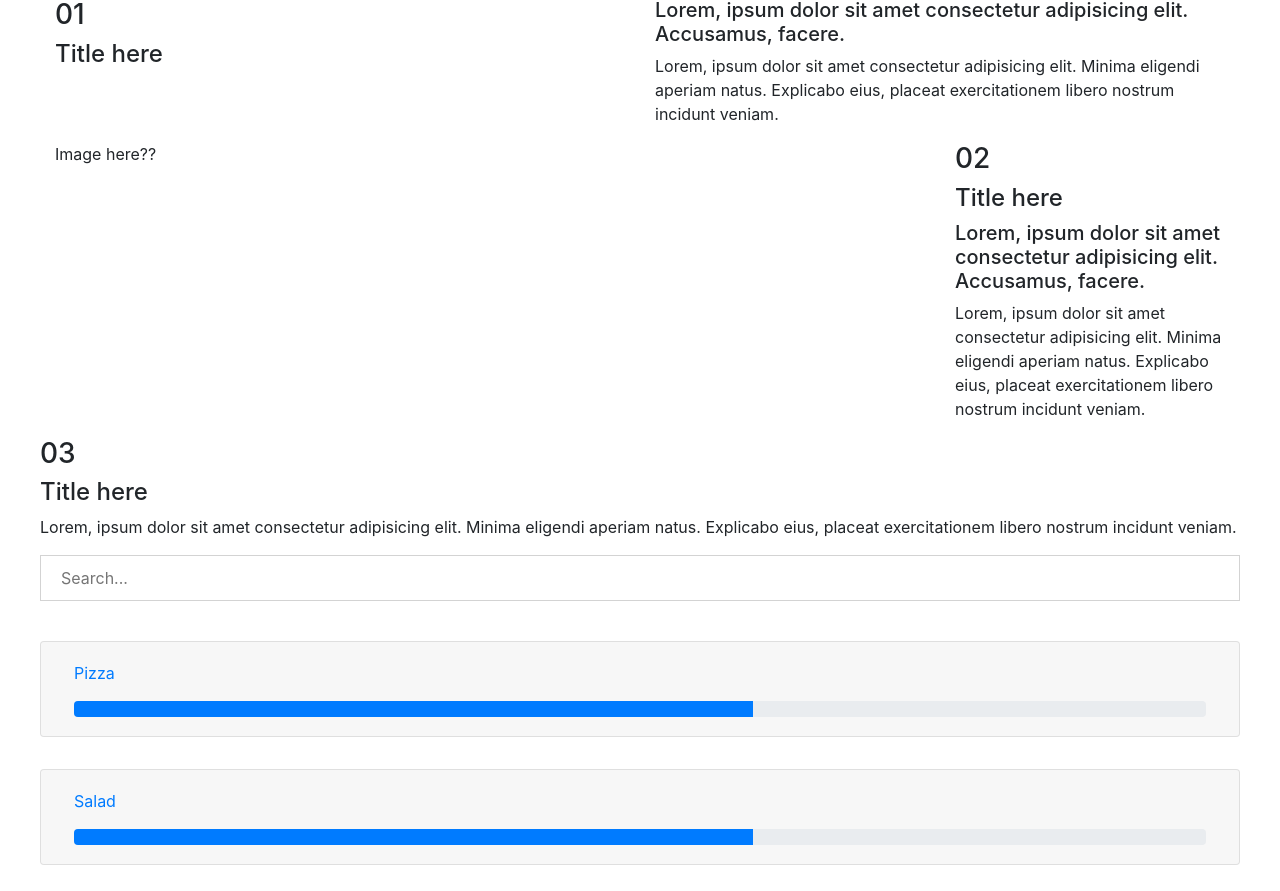
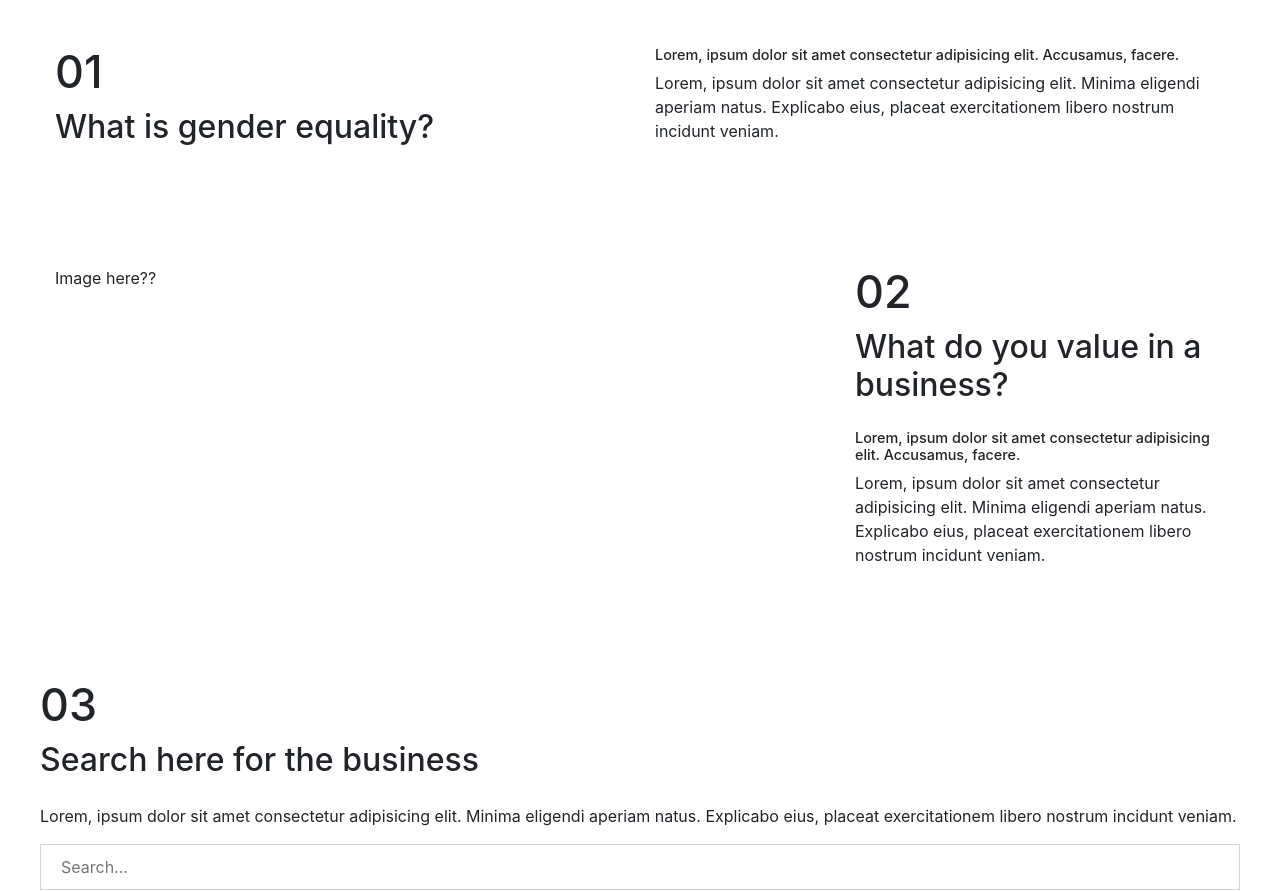
Before and after one commit to sofiafranek/hackathon-project, a React (Create React App) app: page / in a window 1280 px wide. Shown: the part 389-1280 px from the top of the page. Built offline with nearby package versions, Linux system fonts and the light colour scheme.

Commit message:
added more components and styling

```diff
--- a/src/App.css
+++ b/src/App.css
@@ -7,9 +7,40 @@ h2 {
   max-width: 500px;
 }
 
+h3 {
+  font-size: 2.8em;
+}
+
+h4 {
+  font-size: 2em;
+}
+
+h5 {
+  font-size: 0.9em;
+}
+
+.btn-link {
+  color: black;
+}
+
 .container {
   margin: 0 50px;
   padding: 0;
+}
+
+.centered {
+  text-align: center;
+  max-width: 700px;
+  padding: 0 50px;
+  margin: auto;
+}
+
+.card {
+  box-shadow: 0px 0px 3px 0px #d6d6d6;
+}
+
+.card-header {
+  background-color: transparent;
 }
 
 .card-header button {
@@ -20,6 +51,10 @@ h2 {
 main {
   max-width: 1200px;
   margin: auto;
+}
+
+.progress-bar {
+  background-color: lightblue;
 }
 
 .search-box {
--- a/src/App.jsx
+++ b/src/App.jsx
@@ -50,10 +50,10 @@ class App extends Component {
         </Jumbotron>
         <main>
           <div>Image here??</div>
-          <section className="d-flex">
+          <section className="d-flex pt-5 pb-5">
             <div className="col-6">
               <h3>01</h3>
-              <h4>Title here</h4>
+              <h4 className="pb-3">What is gender equality?</h4>
             </div>
             <div className="col-6">
               <h5>Lorem, ipsum dolor sit amet consectetur adipisicing elit. Accusamus, facere.</h5>
@@ -63,13 +63,13 @@ class App extends Component {
               </p>
             </div>
           </section>
-          <section className="d-flex">
-            <div className="col-9">
+          <section className="d-flex pt-5 pb-5">
+            <div className="col-8">
               <div>Image here??</div>
             </div>
-            <div className="col-3">
+            <div className="col-4">
               <h3>02</h3>
-              <h4>Title here</h4>
+              <h4 className="pb-3">What do you value in a business?</h4>
               <h5>Lorem, ipsum dolor sit amet consectetur adipisicing elit. Accusamus, facere.</h5>
               <p>
                 Lorem, ipsum dolor sit amet consectetur adipisicing elit. Minima eligendi aperiam
@@ -77,9 +77,9 @@ class App extends Component {
               </p>
             </div>
           </section>
-          <section>
+          <section className="pt-5">
             <h3>03</h3>
-            <h4>Title here</h4>
+            <h4 className="pb-3">Search here for the business </h4>
             <p>
               Lorem, ipsum dolor sit amet consectetur adipisicing elit. Minima eligendi aperiam
               natus. Explicabo eius, placeat exercitationem libero nostrum incidunt veniam.
@@ -113,6 +113,15 @@ class App extends Component {
               })}
             </div>
           </section>
+          <section className="centered pt-5 pb-5">
+            <h3>04</h3>
+            <h4 className="pb-3">Let us know what you think</h4>
+            <h5>Lorem, ipsum dolor sit amet consectetur adipisicing elit. Accusamus, facere.</h5>
+            <p>
+              Lorem, ipsum dolor sit amet consectetur adipisicing elit. Minima eligendi aperiam
+              natus. Explicabo eius, placeat exercitationem libero nostrum incidunt veniam.
+            </p>
+          </section>
         </main>
         <footer>
           <p>footer is here</p>
```
